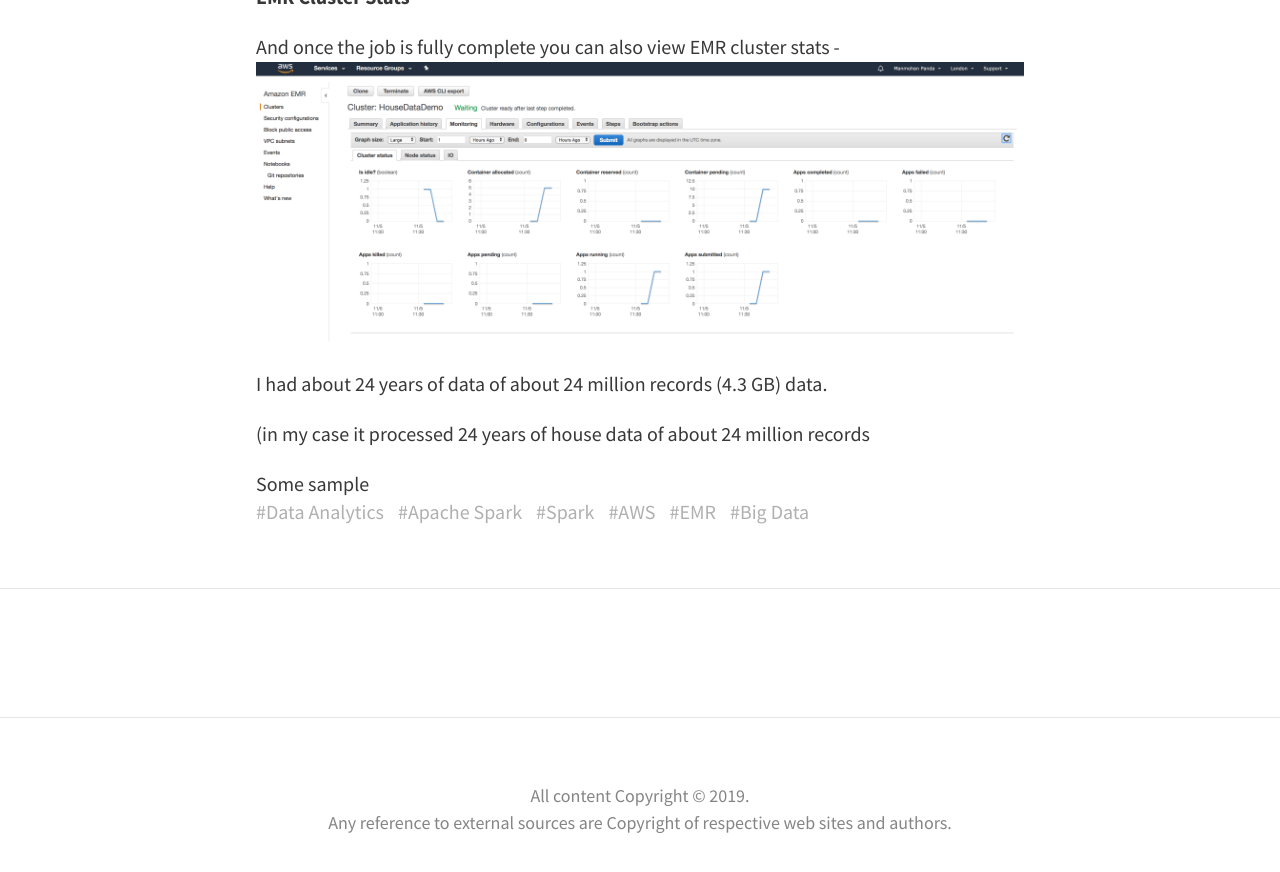
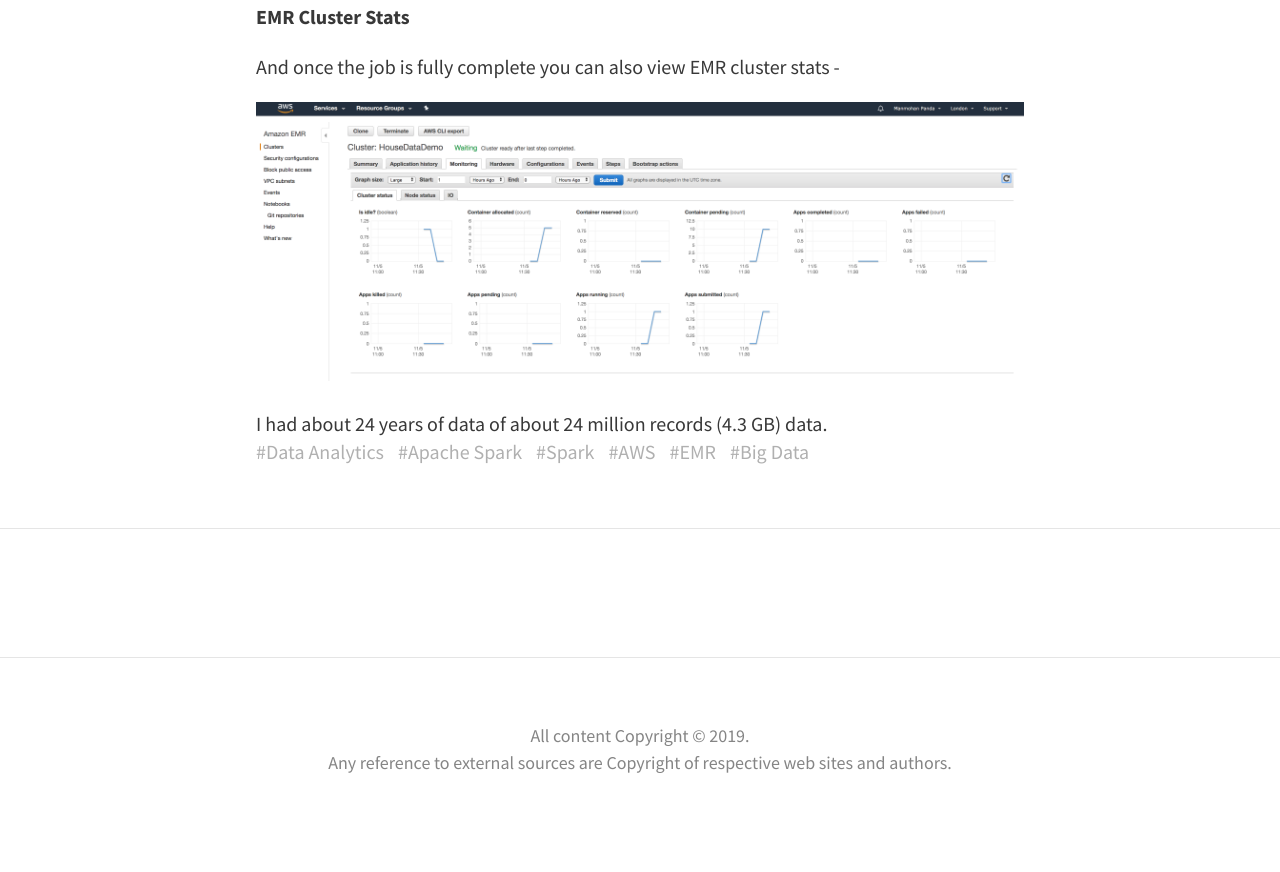
Before and after one commit to manmohanp/manmohanp.github.io, a Jekyll site: the page built from _posts/2019-10-26-Data-analytics-with-Apache-Spark-on-AWS-EMR.md, in a window 1280 px wide and 900 px high, scrolled down 4427 px. Shown: the top 872 px of the window. Built offline with Jekyll 4.4.1, drawn with Linux system fonts in a browser that asks for light colours; nearby versions of some CDN libraries; comment, search, counter and statistics services are not loaded; after the commit the page ends 5267 px from its top, so only the background shows below that.

Commit message:
Update 2019-10-26-Data-analytics-with-Apache-Spark-on-AWS-EMR.md

```diff
--- a/_posts/2019-10-26-Data-analytics-with-Apache-Spark-on-AWS-EMR.md
+++ b/_posts/2019-10-26-Data-analytics-with-Apache-Spark-on-AWS-EMR.md
@@ -81,6 +81,7 @@
 [Jupyter notebook](https://github.com/manmohanp/machineintelligence/blob/master/uklranalytics/ukhousedata.ipynb)
 
 Then run job, and you can see status of the progress -
+
 ![Spark Job status ](https://manmohanp.github.io/assets/img/Sparkjob_status.png)
 
 Example code for data processing and some graph building - https://github.com/manmohanp/machineintelligence/tree/master/uklranalytics
@@ -88,10 +89,7 @@
 **EMR Cluster Stats**
 
 And once the job is fully complete you can also view EMR cluster stats -
+
 ![EMR Cluster stats ](https://manmohanp.github.io/assets/img/emr-stats.png)
 
 I had about 24 years of data of about 24 million records (4.3 GB) data.
-
-(in my case it processed 24 years of house data of about 24 million records
-
-Some sample
```
